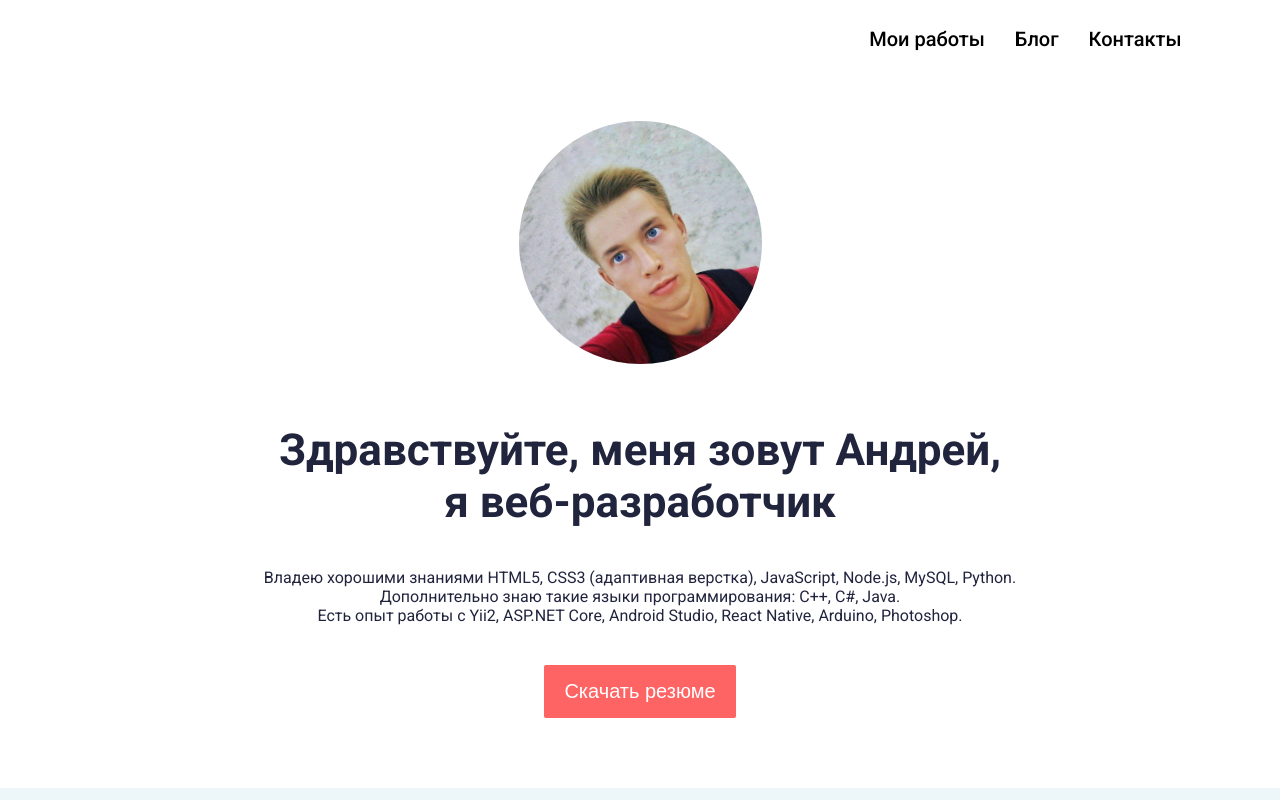
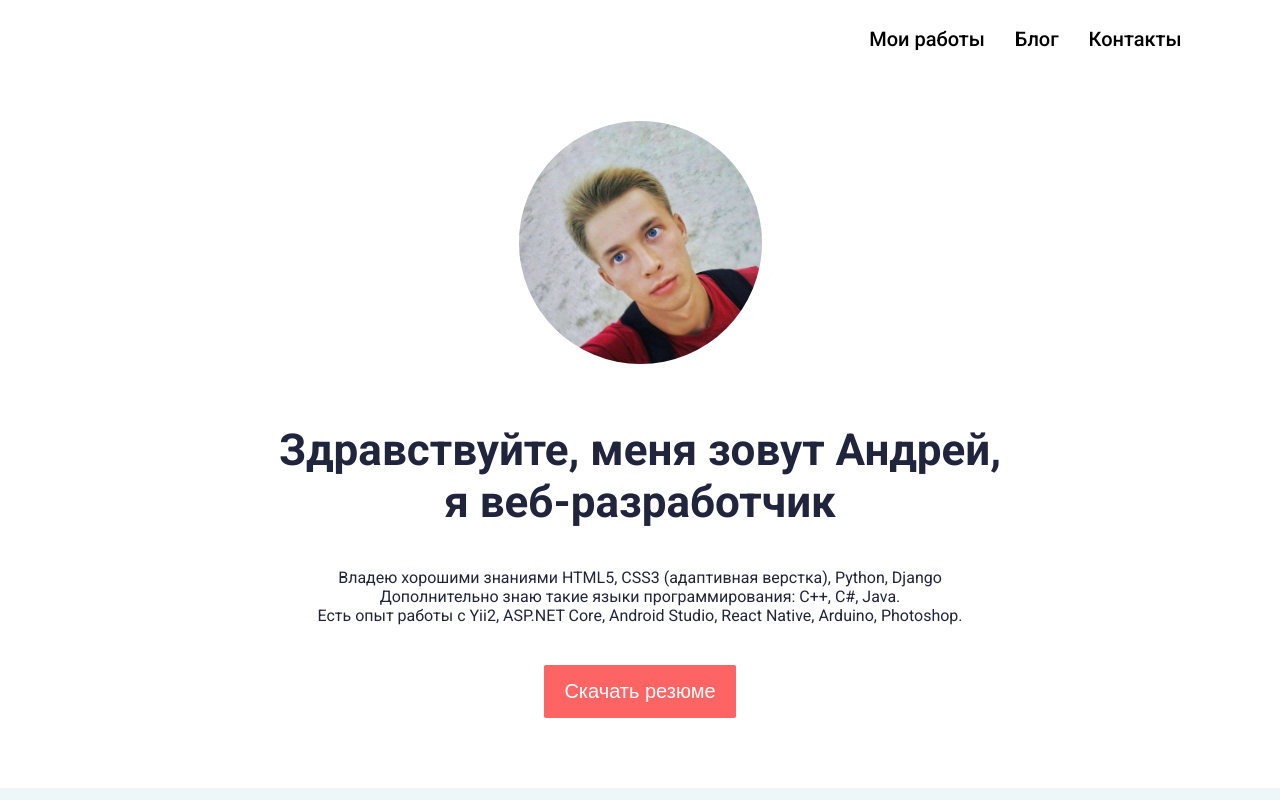
Before and after one commit to mrsrtAndrey/portfolio, a plain HTML site: page index.html in a window 1280 px wide. Shown: the top 800 px of the page. Drawn offline with nearby package versions, Linux system fonts and the light colour scheme.

Commit message:
first commit

```diff
--- a/index.html
+++ b/index.html
@@ -1,5 +1,6 @@
 <!DOCTYPE html>
 <html>
+
 <head>
     <title></title>
     <link rel="stylesheet" type="text/css" href="style.css">
@@ -9,6 +10,7 @@
     <meta name="viewport" content="width=device-width">
     <meta charset="utf-8">
 </head>
+
 <body>
     <header>
         <nav class="nav">
@@ -24,7 +26,7 @@
                 <div class="info">
                     <h1>Здравствуйте, меня зовут Андрей,</h1>
                     <h1>я веб-разработчик</h1>
-				<p>Владею хорошими знаниями HTML5, CSS3 (адаптивная верстка), JavaScript, Node.js, MySQL, Python.<br> Дополнительно знаю такие языки программирования: С++, C#, Java.<br> Есть опыт работы с Yii2, ASP.NET Core, Android Studio, React Native, Arduino, Photoshop.</p>
+                    <p>Владею хорошими знаниями HTML5, CSS3 (адаптивная верстка), Python, Django<br> Дополнительно знаю такие языки программирования: С++, C#, Java.<br> Есть опыт работы с Yii2, ASP.NET Core, Android Studio, React Native, Arduino, Photoshop.</p>
                     <input class="downResume" type="button" value="Скачать резюме">
                 </div>
                 <div class="foto"></div>
@@ -40,13 +42,15 @@
                     <h2>Создание дизайн-системы с нуля</h2>
                     <a>12 Фев 2020</a> <span>|</span>
                     <a>Дизайн, Узор</a>
-					<p>Дизайн система интерфейса представляет собой набор компонентов для проектирования, который помогает создавать качественный продукт, заложенный в концепции. Это также похоже на некий «инвентарь», который можно использовать для сбора ресурсов и использования их в вашем дизайне.</p>
+                    <p>Дизайн система интерфейса представляет собой набор компонентов для проектирования, который помогает создавать качественный продукт, заложенный в концепции. Это также похоже на некий «инвентарь», который можно использовать для сбора
+                        ресурсов и использования их в вашем дизайне.</p>
                 </article>
                 <article class="post">
                     <h2>Создание пиксельных иконок в Figma</h2>
                     <a>12 Фев 2020</a><span>|</span>
                     <a>Figma, Дизайн иконок</a>
-					<p>Иконки являются важной частью любой системы дизайна или истории продукта. Иконки помогают нам быстро ориентироваться. Они независимы от языка. И самое приятное: они очень маленькие, поэтому они не занимают много места. Иконки являются фундаментальной частью хорошей системы дизайна и очень полезны для маркетинговых материалов. </p>
+                    <p>Иконки являются важной частью любой системы дизайна или истории продукта. Иконки помогают нам быстро ориентироваться. Они независимы от языка. И самое приятное: они очень маленькие, поэтому они не занимают много места. Иконки являются
+                        фундаментальной частью хорошей системы дизайна и очень полезны для маркетинговых материалов. </p>
                 </article>
             </section>
         </div>
@@ -60,7 +64,8 @@
                     <h2><a href="">База отдыха</a></h2>
                     <span class="year_site">2021</span>
                     <span class="class_site">Отдых, развлечение</span>
-					<p>Все мы постоянно запускаем приложения на ноутбуках, планшетах и смартфонах. Нам не сложно определить, включено ли устройство и есть ли подключение к сети Wi-Fi. Мы знаем, что на экране отображаются все важные оповещения, например о нехватке свободного места на диске. </p>
+                    <p>Все мы постоянно запускаем приложения на ноутбуках, планшетах и смартфонах. Нам не сложно определить, включено ли устройство и есть ли подключение к сети Wi-Fi. Мы знаем, что на экране отображаются все важные оповещения, например о
+                        нехватке свободного места на диске. </p>
                 </div>
             </article>
             <article class="site">
@@ -78,7 +83,8 @@
                     <h2>36 дней типа малаялам</h2>
                     <span class="year_site">2018</span>
                     <span class="class_site">Типография</span>
-					<p>Первые памятники письменности на малаялам — наскальные надписи и надписи на металлических пластинках — датируются концом IX века. На протяжении последующих четырёх столетий такие эпиграфические тексты, выполненные преимущественно письмом ваттежутты, остаются единственным источником сведений о языке.</p>
+                    <p>Первые памятники письменности на малаялам — наскальные надписи и надписи на металлических пластинках — датируются концом IX века. На протяжении последующих четырёх столетий такие эпиграфические тексты, выполненные преимущественно письмом
+                        ваттежутты, остаются единственным источником сведений о языке.</p>
                 </div>
             </article>
         </section>
@@ -95,11 +101,12 @@
     <script src="http://ajax.googleapis.com/ajax/libs/jquery/1.11.2/jquery.min.js">
     </script>
     <script>
-		$(function(){
-			$('.toggleNav').on('click', function(){
+        $(function() {
+            $('.toggleNav').on('click', function() {
                 $('.nav ul').toggleClass('open');
             })
         })
     </script>
 </body>
+
 </html>
```
Lines whose indentation alone changed are shown as unchanged.
